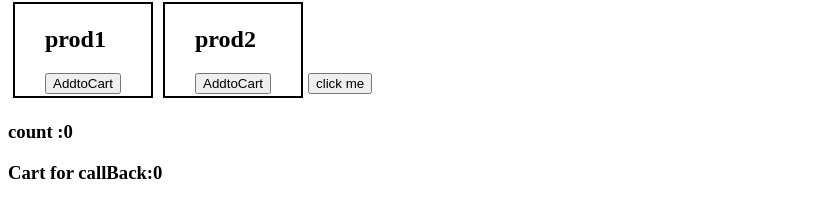
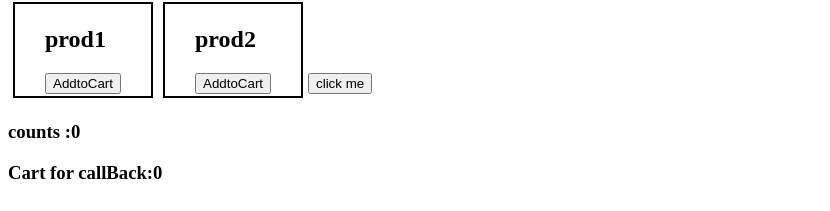
Before and after one commit to Vic-ky10/ReactImportant-topics, a React app: page / in a window 1280 px wide. Shown: the part 83-294 px from the top of the page, without its empty margins (0-830 px from the left). Built offline with nearby package versions, Linux system fonts and the light colour scheme; the HTML template or start-up script is replaced by a standard one.

Commit message:
modified

```diff
--- a/src/UseCallback.jsx
+++ b/src/UseCallback.jsx
@@ -8,7 +8,7 @@ function UseCallback() {
 
     const addCart = useCallback(() => {
         setCart(cart +1 )
-    },[cart])
+    },[cart ])
 
   return (
     <div>
@@ -18,7 +18,7 @@ function UseCallback() {
         })}
 
         <button onClick={()=> setCount(count + 1)}>click me</button>
-       <h3> count :{count}</h3>
+       <h3> counts :{count}</h3>
        <h3>Cart for callBack:{cart}</h3>
 
     </div>
```
